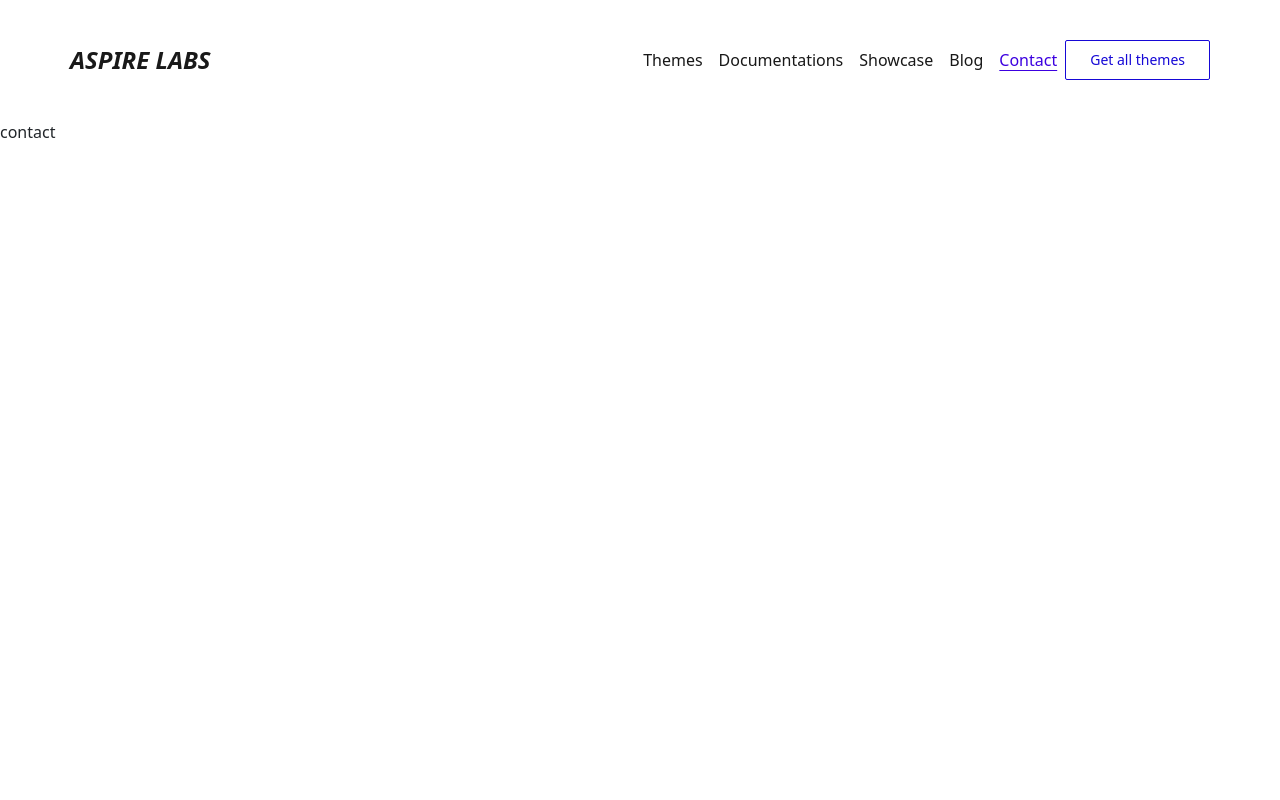
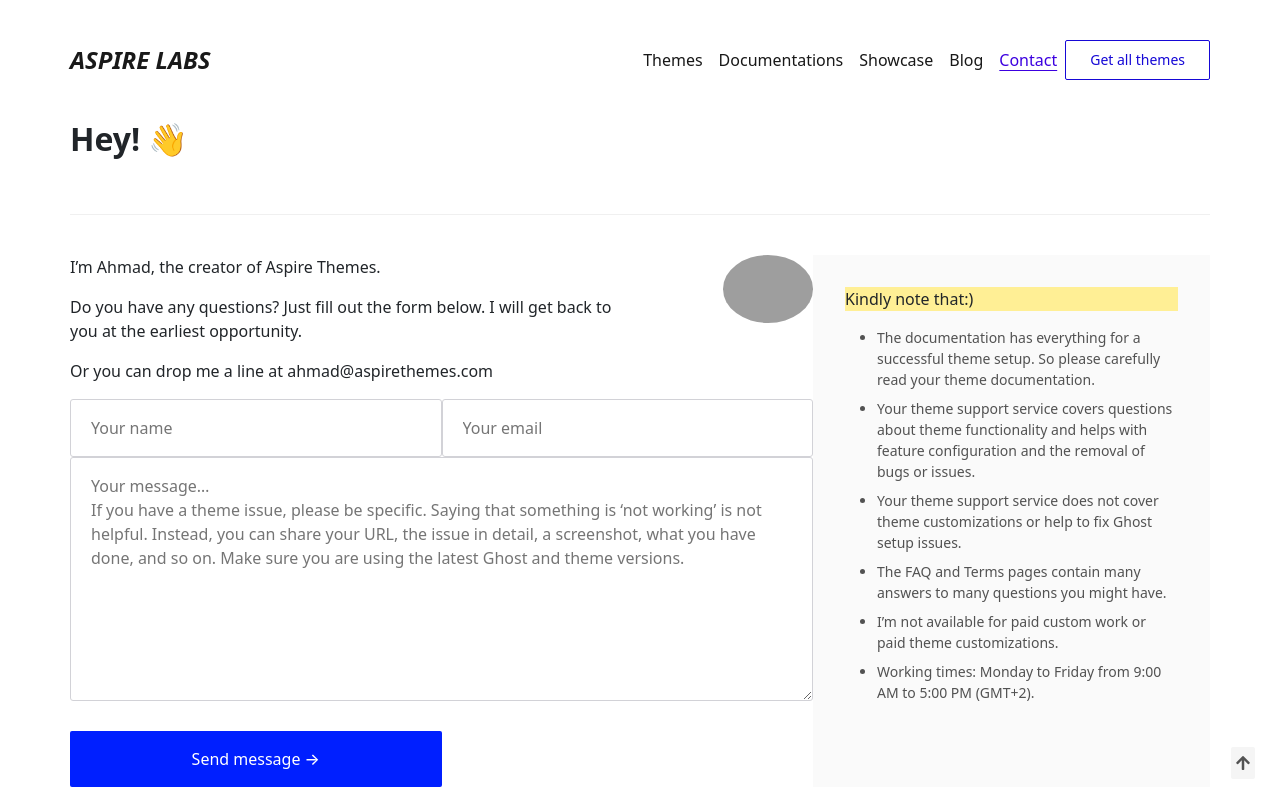
Before and after one commit to nam268ek/demo-app-themes, a React (Create React App) app: page /contact in a window 1280 px wide. Shown: the top 800 px of the page. Built offline with nearby package versions, Linux system fonts and the light colour scheme; grey boxes are pictures that could not be loaded.

Commit message:
page contact

```diff
--- a/package.json
+++ b/package.json
@@ -17,6 +17,7 @@
     "react-scripts": "4.0.3",
     "reactstrap": "^8.10.0",
     "sass": "^1.43.2",
+    "styled-components": "^5.3.3",
     "web-vitals": "^1.1.2"
   },
   "scripts": {
--- /dev/null
+++ b/src/components/common/input/input.jsx
@@ -0,0 +1,5 @@
+const Input = ({ placeholder, type, className }) => {
+  return <input className={className} type={type} placeholder={placeholder} />;
+};
+
+export default Input;
--- a/src/components/contact/contact.jsx
+++ b/src/components/contact/contact.jsx
@@ -1,5 +1,124 @@
+import styled from "styled-components";
+import Footer from "../footer/footer";
+import OnTop from "../onTop/onTop";
+import "./contact.scss";
+
 const Contact = () => {
-  return <div className="contact">contact</div>;
+  const TextArea = styled.textarea`
+    margin: 0 0 24px;
+    width: 743px;
+    height: 244px;
+  `;
+  const Input = styled.input`
+    padding: 16px 32px;
+    background-color: #001fff;
+    color: white;
+    font-weight: 500;
+    border: 0;
+    border-radius: 2px;
+    display: inline-block;
+
+    &:hover {
+      background-color: #04c;
+      color: white;
+    }
+
+    &:focus {
+      outline-offset: 2px;
+      outline: 2px solid #001fff;
+    }
+  `;
+
+  return (
+    <>
+      <div className="gird-layout p-0">
+        <div className="gird-layout__container">
+          <div className="gird-layout__container-header">
+            <h1>Hey! 👋</h1>
+            <hr />
+          </div>
+        </div>
+      </div>
+      <div className="gird-layout p-0">
+        <div className="gird-layout__container">
+          <div className="gird-layout__container-content">
+            <div className="content-col-1 content-contact">
+              <div className="content-col-1__header">
+                <div className="content-col-1__header-left">
+                  <p>I’m Ahmad, the creator of Aspire Themes.</p>
+                  <p>
+                    Do you have any questions? Just fill out the form below. I
+                    will get back to you at the earliest opportunity.
+                  </p>
+                  <p>Or you can drop me a line at ahmad@aspirethemes.com</p>
+                </div>
+                <div className="content-col-1__header-right">
+                  <img
+                    src="https://d33wubrfki0l68.cloudfront.net/999476c9898c6ee5228f6dfc2a131edfd1a8f8ed/cfa5e/images/assets/ahmad.jpg"
+                    alt=""
+                  />
+                </div>
+              </div>
+              <div className="content-col-1__form-contact">
+                <form>
+                  <input
+                    className="form-subs__input"
+                    type="text"
+                    placeholder="Your name"
+                  />
+                  <input
+                    className="form-subs__input"
+                    type="text"
+                    placeholder="Your email"
+                  />
+                  <TextArea
+                    className="form-subs__input"
+                    placeholder="Your message…
+If you have a theme issue, please be specific. Saying that something is ‘not working’ is not helpful. Instead, you can share your URL, the issue in detail, a screenshot, what you have done, and so on. Make sure you are using the latest Ghost and theme versions."
+                  ></TextArea>
+                  <Input type="submit" value="Send message →" />
+                </form>
+              </div>
+            </div>
+            <div className="content-col-2">
+              <div className="content-col-2__note">
+                <p className="background-color-highlight">Kindly note that:)</p>
+                <ul>
+                  <li>
+                    The documentation has everything for a successful theme
+                    setup. So please carefully read your theme documentation.
+                  </li>
+                  <li>
+                    Your theme support service covers questions about theme
+                    functionality and helps with feature configuration and the
+                    removal of bugs or issues.
+                  </li>
+                  <li>
+                    Your theme support service does not cover theme
+                    customizations or help to fix Ghost setup issues.
+                  </li>
+                  <li>
+                    The FAQ and Terms pages contain many answers to many
+                    questions you might have.
+                  </li>
+                  <li>
+                    I’m not available for paid custom work or paid theme
+                    customizations.
+                  </li>
+                  <li>
+                    Working times: Monday to Friday from 9:00 AM to 5:00 PM
+                    (GMT+2).
+                  </li>
+                </ul>
+              </div>
+            </div>
+          </div>
+        </div>
+      </div>
+      <Footer />
+      <OnTop />
+    </>
+  );
 };
 
 export default Contact;
--- /dev/null
+++ b/src/components/contact/contact.scss
@@ -0,0 +1,73 @@
+@use "../../scss/" as *;
+
+.gird-layout__container {
+    &-header {
+        display: flex;
+        flex-direction: column;
+        & > h1 {
+            font-weight: 600;
+            font-size: 2em;
+            margin-bottom: 16px;
+        }
+        & > hr {
+            background-color: #c2c2c2;
+            height: 1px;
+            margin: 40px 0;
+            width: 100%;
+        }
+    }
+    // &-content {
+
+    // }
+}
+
+.content-col-1 {
+    &__header {
+        width: 100%;
+        display: flex;
+        flex-direction: row;
+        align-items: flex-start;
+        justify-content: space-between;
+    }
+    &__header-left {
+        width: 75%;
+        & > p {
+            font-size: 16px;
+        }
+    }
+    &__header-right {
+        & > img {
+            width: 90px;
+            border-radius: 50% 50%;
+            object-fit: cover;
+        }
+    }
+    &__form-contact {
+        & > form {
+            // display: flex;
+            // flex-direction: row;
+            // flex-wrap: wrap;
+            width: 100%;
+            & > input {
+                width: 50%;
+                // padding: 0 16px;
+            }
+        }
+    }
+}
+
+.content-contact {
+    background-color: white;
+    width: 66%;
+    padding: 0;
+}
+
+.content-col-2 {
+    &__note {
+        & > ul > li {
+            font-size: 14px;
+            color: $color-text-link;
+            margin-bottom: 8px;
+        }
+    }
+}
```
Also changed, not shown: src/components/contact/html.html (added, +70 -0 lines), 1 other file (tests, documents, lock files or other folders).
